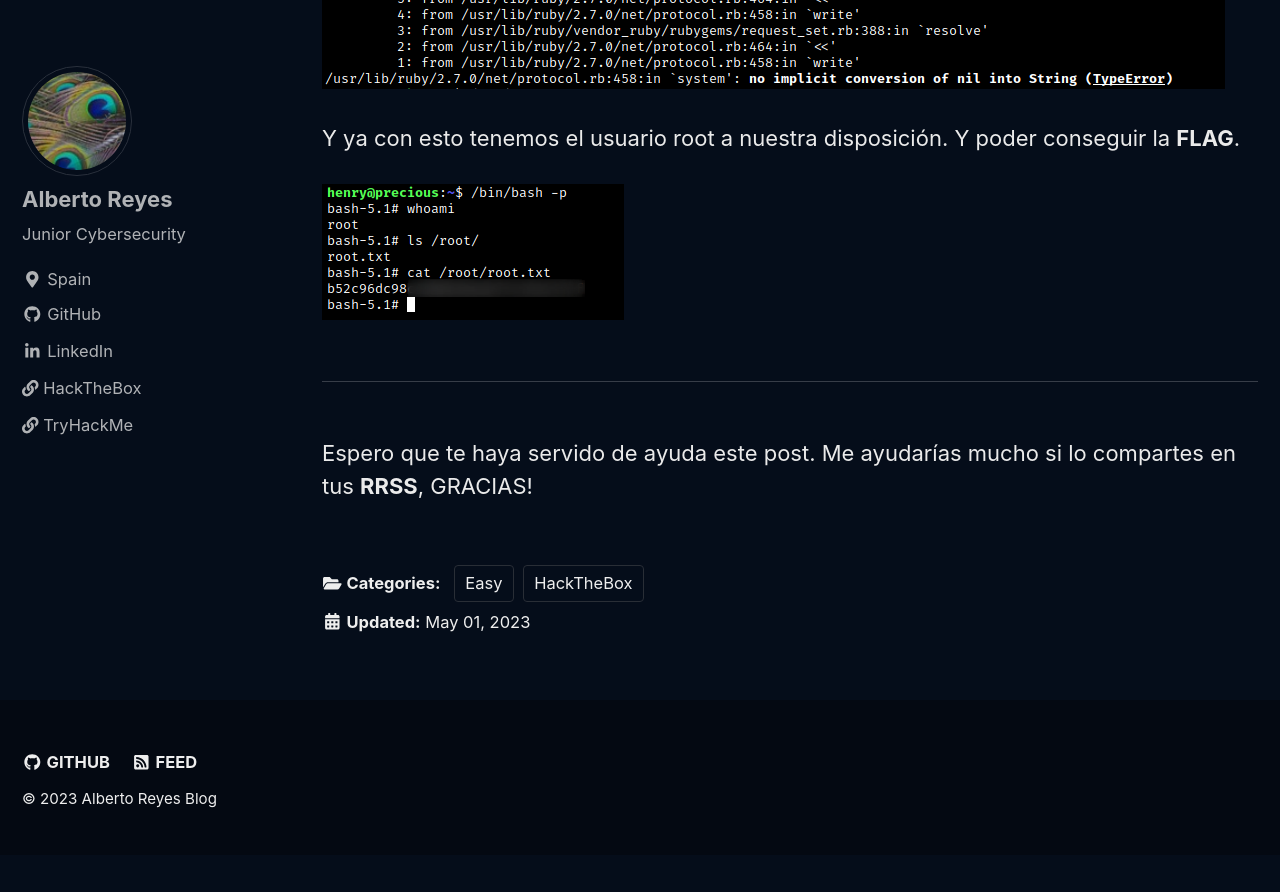
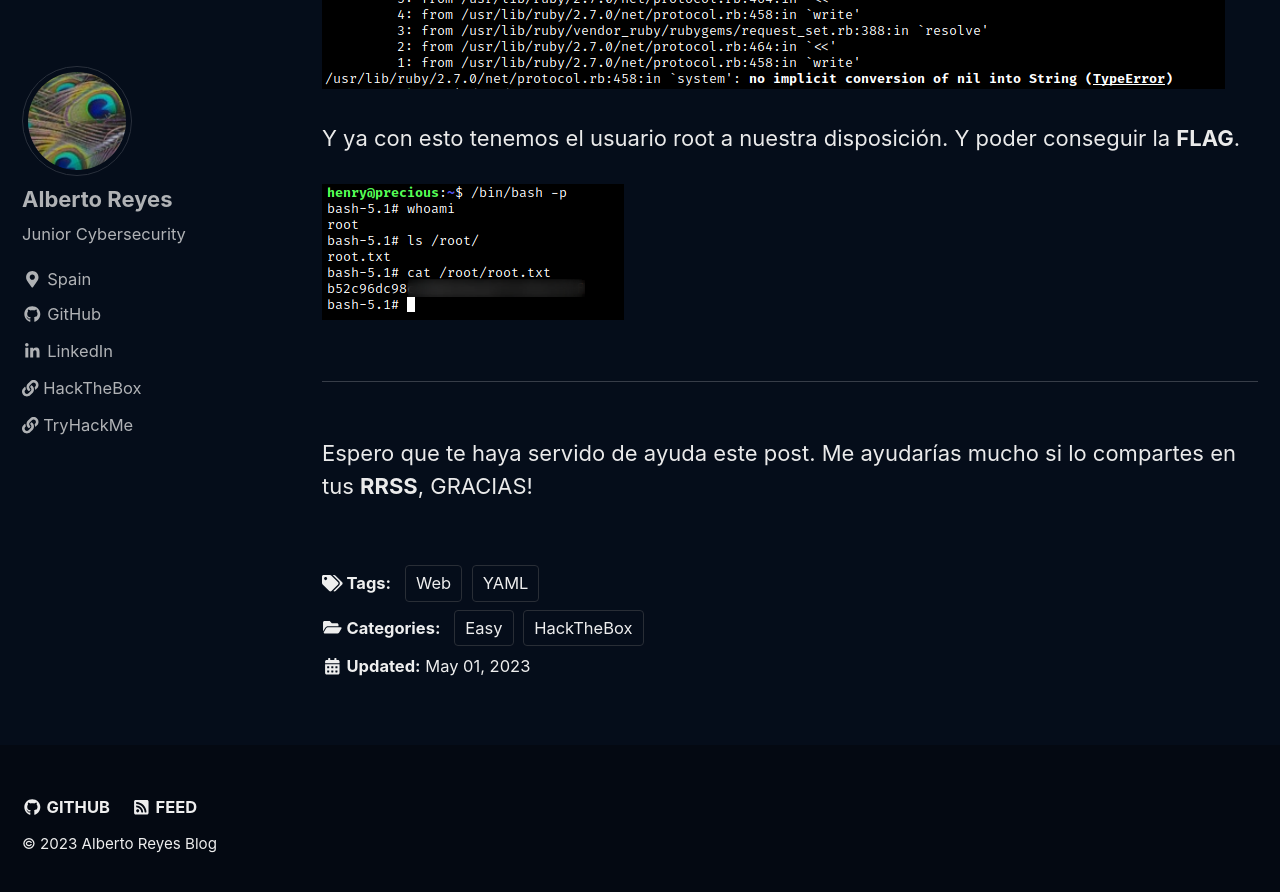
Before and after one commit to albertociber/albertociber.github.io, a Jekyll site: the page built from _posts/2023-05-01-Precious-HackTheBox.md, in a window 1280 px wide and 900 px high, scrolled down 9125 px. Shown: the top 892 px of the window. Built offline with Jekyll 4.4.1, drawn with Linux system fonts in a browser that asks for light colours; cached includes are drawn as plain includes; before the commit the page ends 9980 px from its top, so only the background shows below that.

Commit message:
Update 2023-05-01-Precious-HackTheBox.md

```diff
--- a/_posts/2023-05-01-Precious-HackTheBox.md
+++ b/_posts/2023-05-01-Precious-HackTheBox.md
@@ -11,6 +11,9 @@ header:
 categories:
   - HackTheBox
   - Easy
+tags:
+  - Web
+  - YAML
 ---
 ![Precious](/assets/images/CTFs/Precious-HTB/header.png)
 
```
